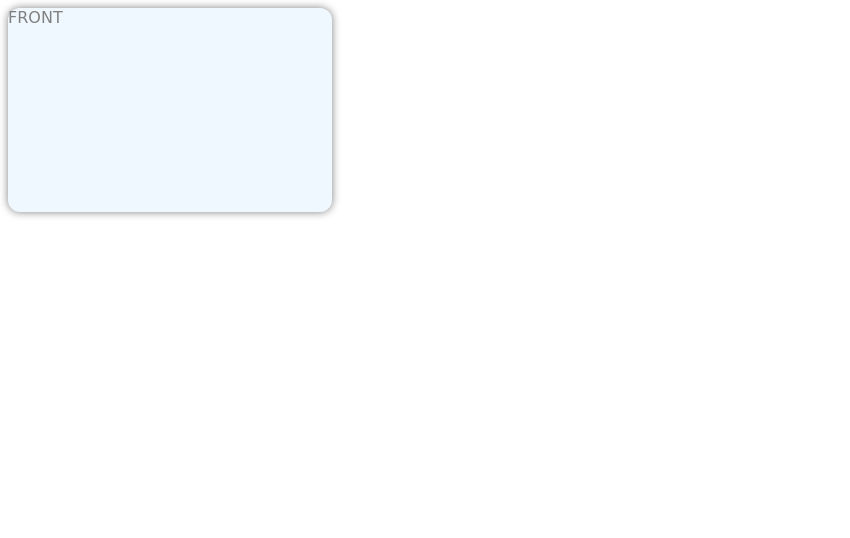
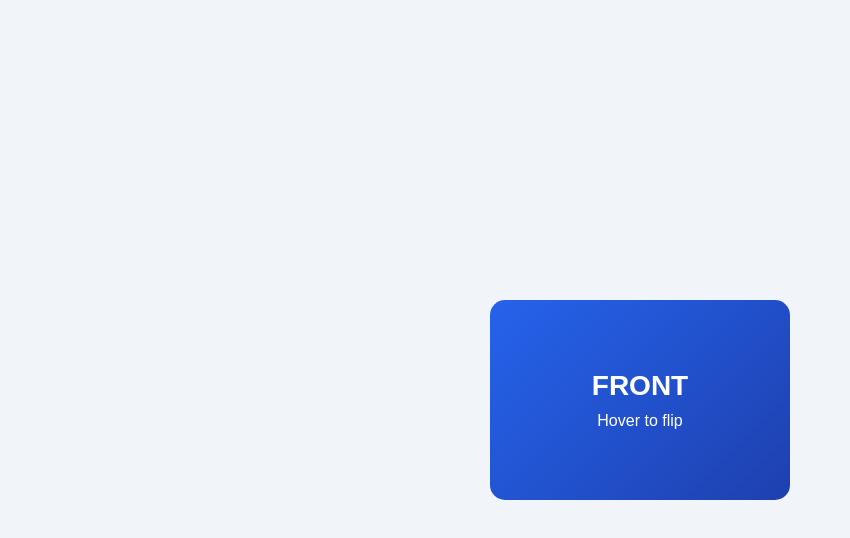
Before and after one commit to manikantaoruganti/fsd1, a plain HTML site: page flip.html in a window 1280 px wide. Shown: the whole page, without its empty margins (0-850 px from the left). Drawn offline with Linux system fonts and the light colour scheme.

Commit message:
Update flip.html

```diff
--- a/flip.html
+++ b/flip.html
@@ -1,14 +1,98 @@
-<html>
-    <head>
-        <link rel="stylesheet" href="flip.css">
+<!DOCTYPE html>
+<html lang="en">
 
-    </head>
-    <body>
-        <div class="grandparent">
-            <div class="parent">
-                <div class="front">FRONT</div>
-            <div class="back">BACK</div>
+<head>
+    <meta charset="UTF-8">
+    <meta name="viewport" content="width=device-width, initial-scale=1.0">
+    <title>Flip Card</title>
+
+    <style>
+        * {
+            margin: 0;
+            padding: 0;
+            box-sizing: border-box;
+        }
+
+        body {
+            height: 100vh;
+            display: flex;
+            justify-content: center;
+            align-items: center;
+            background: #f1f5f9;
+            font-family: Arial, sans-serif;
+        }
+
+        .flip-container {
+            perspective: 1000px;
+        }
+
+        .flip-card {
+            width: 300px;
+            height: 200px;
+            position: relative;
+            transform-style: preserve-3d;
+            transition: transform 0.8s;
+            cursor: pointer;
+        }
+
+        .flip-container:hover .flip-card {
+            transform: rotateY(180deg);
+        }
+
+        .front,
+        .back {
+            position: absolute;
+            width: 100%;
+            height: 100%;
+            border-radius: 15px;
+
+            display: flex;
+            flex-direction: column;
+            justify-content: center;
+            align-items: center;
+
+            color: white;
+            font-size: 28px;
+            font-weight: bold;
+
+            backface-visibility: hidden;
+        }
+
+        .front {
+            background: linear-gradient(135deg, #2563eb, #1e40af);
+        }
+
+        .back {
+            background: linear-gradient(135deg, #111827, #374151);
+            transform: rotateY(180deg);
+        }
+
+        p {
+            font-size: 16px;
+            margin-top: 10px;
+            font-weight: normal;
+        }
+    </style>
+</head>
+
+<body>
+
+    <div class="flip-container">
+        <div class="flip-card">
+
+            <div class="front">
+                FRONT
+                <p>Hover to flip</p>
             </div>
+
+            <div class="back">
+                BACK
+                <p>Hello World!</p>
+            </div>
+
         </div>
-    </body>
+    </div>
+
+</body>
+
 </html>
```
